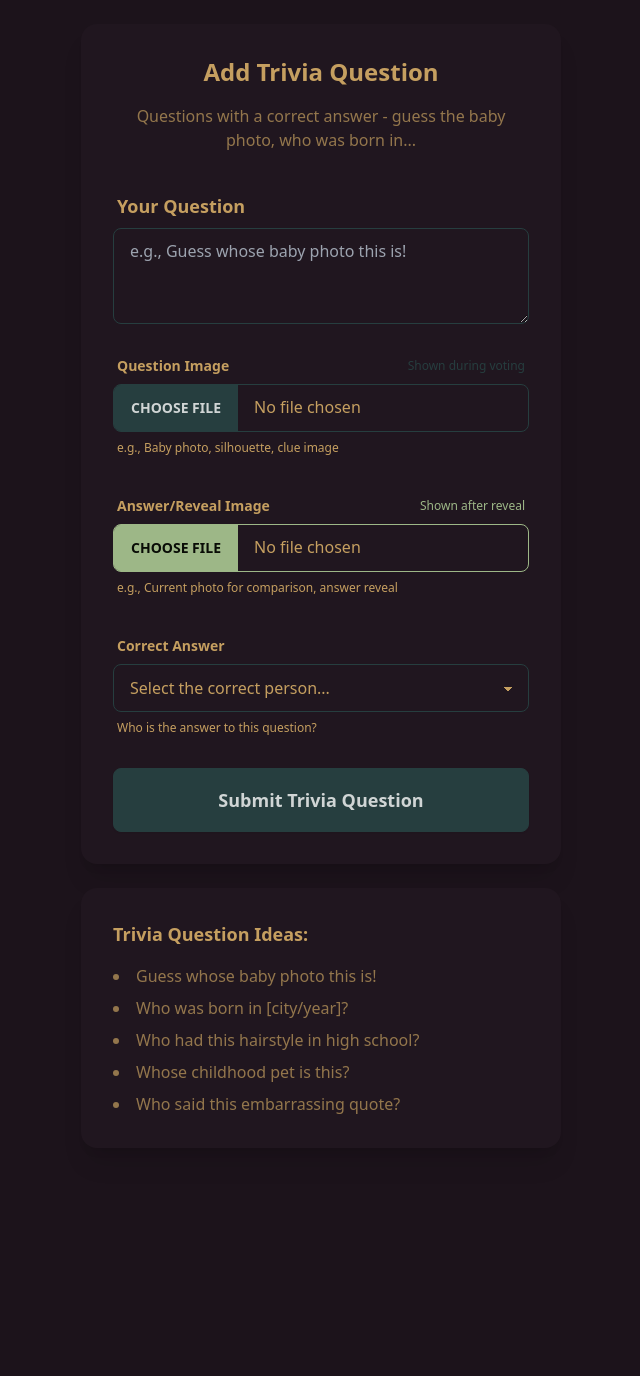
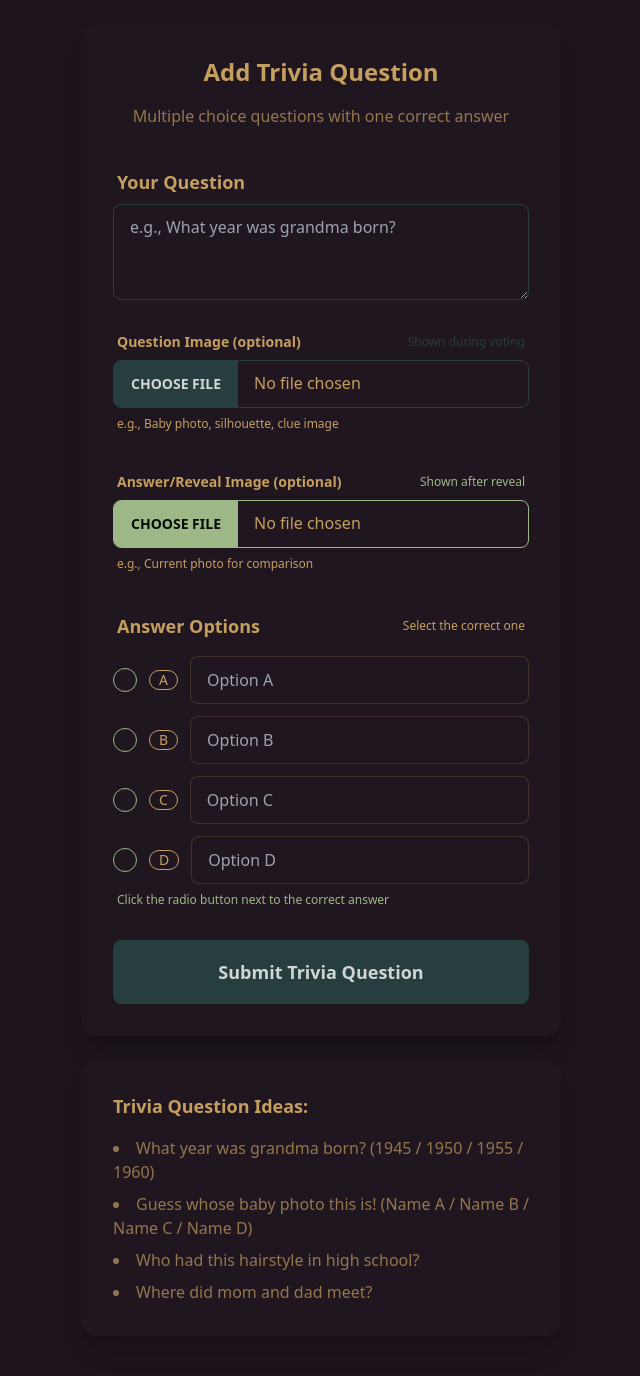
Before and after one commit to pavankay/gullyfam, a Flask app: page /add-trivia in a window 1280 px wide. Shown: the whole page, without its empty margins (319-959 px from the left). Before the commit the page ends 1114 px from the top, so only its background shows below. Run offline with Flask 3, Linux system fonts and the light colour scheme; data that the repository does not hold is empty; parts of the project's set-up code (start-up, migrations or seed data) failed here and were passed over; some libraries are stand-ins or nearby versions.

Commit message:
feat: Enhance trivia question functionality with multiple choice options

```diff
--- a/app/routes/player_routes.py
+++ b/app/routes/player_routes.py
@@ -266,7 +266,7 @@ def add_trivia(player_id=None):
     Add trivia question page.
 
     GET: Show form
-    POST: Create trivia question
+    POST: Create trivia question with multiple choice options
     """
     participant = None
     if player_id:
@@ -274,27 +274,37 @@ def add_trivia(player_id=None):
         if not participant:
             return redirect(url_for('player.onboard'))
 
-    # Need all participants for correct answer dropdown
-    all_participants = game_service.get_all_participants()
-
     if request.method == 'POST':
         try:
             text = request.form.get('text', '').strip()
-            correct_answer = request.form.get('correct_answer')
+            correct_option = request.form.get('correct_option')
+
+            # Collect all 4 options
+            options = [
+                request.form.get('option_0', '').strip(),
+                request.form.get('option_1', '').strip(),
+                request.form.get('option_2', '').strip(),
+                request.form.get('option_3', '').strip(),
+            ]
 
             if not text:
                 return render_template(
                     'add_trivia.html',
                     participant=participant,
-                    participants=all_participants,
                     error='Please enter a question'
                 )
 
-            if not correct_answer:
+            if not all(options):
                 return render_template(
                     'add_trivia.html',
                     participant=participant,
-                    participants=all_participants,
+                    error='Please fill in all 4 answer options'
+                )
+
+            if correct_option is None:
+                return render_template(
+                    'add_trivia.html',
+                    participant=participant,
                     error='Please select the correct answer'
                 )
 
@@ -304,10 +314,11 @@ def add_trivia(player_id=None):
             game_service.create_question(
                 text=text,
                 question_type='trivia',
-                correct_answer=correct_answer,
                 proposed_by=player_id,
                 image_file=image_file if image_file and image_file.filename else None,
-                answer_image_file=answer_image_file if answer_image_file and answer_image_file.filename else None
+                answer_image_file=answer_image_file if answer_image_file and answer_image_file.filename else None,
+                options=options,
+                correct_option=int(correct_option)
             )
 
             # Redirect back appropriately
@@ -321,9 +332,8 @@ def add_trivia(player_id=None):
             return render_template(
                 'add_trivia.html',
                 participant=participant,
-                participants=all_participants,
                 error=str(e),
                 traceback=traceback.format_exc()
             )
 
-    return render_template('add_trivia.html', participant=participant, participants=all_participants)
+    return render_template('add_trivia.html', participant=participant)
--- a/app/services/game_service.py
+++ b/app/services/game_service.py
@@ -117,17 +117,18 @@ def reset_all_scores():
 # Question Functions
 # =============================================================================
 
-def create_question(text, question_type, correct_answer=None, proposed_by=None, image_file=None, answer_image_file=None):
+def create_question(text, question_type, proposed_by=None, image_file=None, answer_image_file=None, options=None, correct_option=None):
     """
     Create a new question.
 
     Args:
         text: Question text
         question_type: 'trivia' or 'vote'
-        correct_answer: participant_id for trivia questions
         proposed_by: participant_id who proposed it
         image_file: Optional question image (e.g., silhouette)
         answer_image_file: Optional answer/reveal image (for trivia)
+        options: List of 4 answer options (for trivia)
+        correct_option: Index of correct option 0-3 (for trivia)
 
     Returns:
         dict: Created question data with id
@@ -158,7 +159,8 @@ def create_question(text, question_type, correct_answer=None, proposed_by=None,
         'type': question_type,
         'image_url': image_url,
         'answer_image_url': answer_image_url,
-        'correct_answer': correct_answer,
+        'options': options,  # List of 4 options for trivia
+        'correct_option': correct_option,  # Index 0-3 for trivia
         'status': 'pending',
         'proposed_by': proposed_by,
         'created_at': datetime.utcnow().isoformat()
@@ -237,9 +239,10 @@ def close_question(question_id):
 
     if question['type'] == 'trivia':
         # Award 1 point for correct answers
-        correct_answer = question.get('correct_answer')
+        correct_option = question.get('correct_option')
         for answer in answers:
-            if answer['answer'] == correct_answer:
+            # Compare as strings since form data comes as string
+            if str(answer['answer']) == str(correct_option):
                 add_score(answer['participant_id'], 1)
                 # Update answer record
                 firebase_service.update_doc(
@@ -270,13 +273,15 @@ def delete_question(question_id):
     firebase_service.delete_doc(Config.Collections.QUESTIONS, question_id)
 
 
-def update_question(question_id, text=None, correct_answer=None):
+def update_question(question_id, text=None, options=None, correct_option=None):
     """Update question fields."""
     updates = {}
     if text:
         updates['text'] = text
-    if correct_answer is not None:
-        updates['correct_answer'] = correct_answer
+    if options is not None:
+        updates['options'] = options
+    if correct_option is not None:
+        updates['correct_option'] = correct_option
     if updates:
         firebase_service.update_doc(Config.Collections.QUESTIONS, question_id, updates)
 
--- a/app/templates/add_trivia.html
+++ b/app/templates/add_trivia.html
@@ -7,7 +7,7 @@
     <div class="card-body">
         <h2 class="card-title text-2xl justify-center mb-2">Add Trivia Question</h2>
         <p class="text-center text-base-content/70 mb-6">
-            Questions with a correct answer - guess the baby photo, who was born in...
+            Multiple choice questions with one correct answer
         </p>
 
         <form method="POST" enctype="multipart/form-data" class="space-y-6">
@@ -17,7 +17,7 @@
                     <span class="label-text font-semibold text-lg">Your Question</span>
                 </label>
                 <textarea name="text"
-                          placeholder="e.g., Guess whose baby photo this is!"
+                          placeholder="e.g., What year was grandma born?"
                           class="textarea textarea-bordered textarea-secondary w-full text-lg h-24"
                           required></textarea>
             </div>
@@ -25,7 +25,7 @@
             <!-- Question Image -->
             <div class="form-control w-full">
                 <label class="label">
-                    <span class="label-text font-semibold">Question Image</span>
+                    <span class="label-text font-semibold">Question Image (optional)</span>
                     <span class="label-text-alt text-secondary">Shown during voting</span>
                 </label>
                 <input type="file" name="image" accept="image/*"
@@ -38,29 +38,54 @@
             <!-- Answer/Reveal Image -->
             <div class="form-control w-full">
                 <label class="label">
-                    <span class="label-text font-semibold">Answer/Reveal Image</span>
+                    <span class="label-text font-semibold">Answer/Reveal Image (optional)</span>
                     <span class="label-text-alt text-success">Shown after reveal</span>
                 </label>
                 <input type="file" name="answer_image" accept="image/*"
                        class="file-input file-input-bordered file-input-success w-full">
                 <label class="label">
-                    <span class="label-text-alt">e.g., Current photo for comparison, answer reveal</span>
+                    <span class="label-text-alt">e.g., Current photo for comparison</span>
                 </label>
             </div>
 
-            <!-- Correct Answer -->
+            <!-- Answer Options -->
             <div class="form-control w-full">
                 <label class="label">
-                    <span class="label-text font-semibold">Correct Answer</span>
+                    <span class="label-text font-semibold text-lg">Answer Options</span>
+                    <span class="label-text-alt">Select the correct one</span>
                 </label>
-                <select name="correct_answer" class="select select-bordered select-secondary w-full" required>
-                    <option value="" disabled selected>Select the correct person...</option>
-                    {% for p in participants %}
-                    <option value="{{ p.id }}">{{ p.name }}</option>
-                    {% endfor %}
-                </select>
+                <div class="space-y-3 mt-2">
+                    <!-- Option A -->
+                    <div class="flex items-center gap-3">
+                        <input type="radio" name="correct_option" value="0" class="radio radio-success" required>
+                        <span class="badge badge-outline">A</span>
+                        <input type="text" name="option_0" placeholder="Option A"
+                               class="input input-bordered flex-grow" required>
+                    </div>
+                    <!-- Option B -->
+                    <div class="flex items-center gap-3">
+                        <input type="radio" name="correct_option" value="1" class="radio radio-success">
+                        <span class="badge badge-outline">B</span>
+                        <input type="text" name="option_1" placeholder="Option B"
+                               class="input input-bordered flex-grow" required>
+                    </div>
+                    <!-- Option C -->
+                    <div class="flex items-center gap-3">
+                        <input type="radio" name="correct_option" value="2" class="radio radio-success">
+                        <span class="badge badge-outline">C</span>
+                        <input type="text" name="option_2" placeholder="Option C"
+                               class="input input-bordered flex-grow" required>
+                    </div>
+                    <!-- Option D -->
+                    <div class="flex items-center gap-3">
+                        <input type="radio" name="correct_option" value="3" class="radio radio-success">
+                        <span class="badge badge-outline">D</span>
+                        <input type="text" name="option_3" placeholder="Option D"
+                               class="input input-bordered flex-grow" required>
+                    </div>
+                </div>
                 <label class="label">
-                    <span class="label-text-alt">Who is the answer to this question?</span>
+                    <span class="label-text-alt text-success">Click the radio button next to the correct answer</span>
                 </label>
             </div>
 
@@ -77,11 +102,10 @@
     <div class="card-body">
         <h3 class="card-title text-lg">Trivia Question Ideas:</h3>
         <ul class="list-disc list-inside text-base-content/70 space-y-2 mt-2">
-            <li>Guess whose baby photo this is!</li>
-            <li>Who was born in [city/year]?</li>
+            <li>What year was grandma born? (1945 / 1950 / 1955 / 1960)</li>
+            <li>Guess whose baby photo this is! (Name A / Name B / Name C / Name D)</li>
             <li>Who had this hairstyle in high school?</li>
-            <li>Whose childhood pet is this?</li>
-            <li>Who said this embarrassing quote?</li>
+            <li>Where did mom and dad meet?</li>
         </ul>
     </div>
 </div>
```
Also changed, not shown: app/templates/play.html (+19 -0 lines), app/templates/tv.html (+4 -12 lines), 1 other file.
